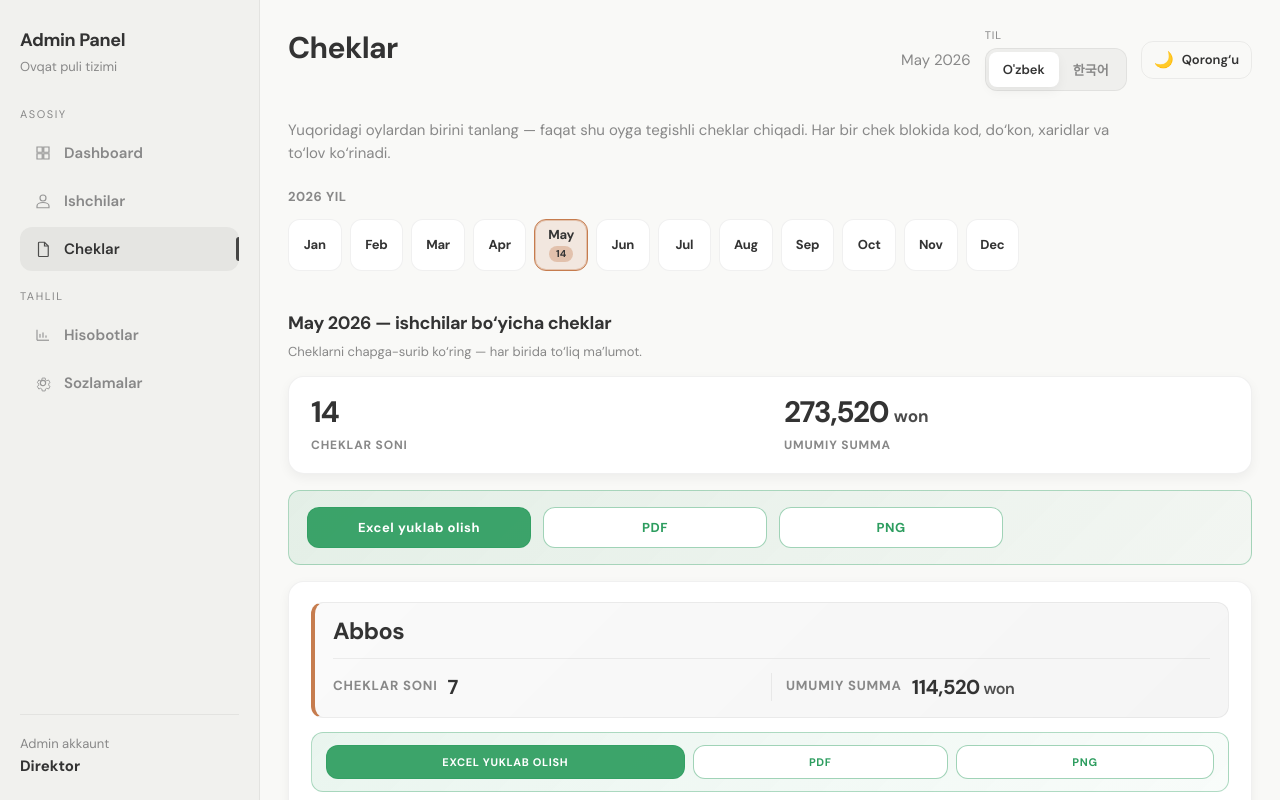
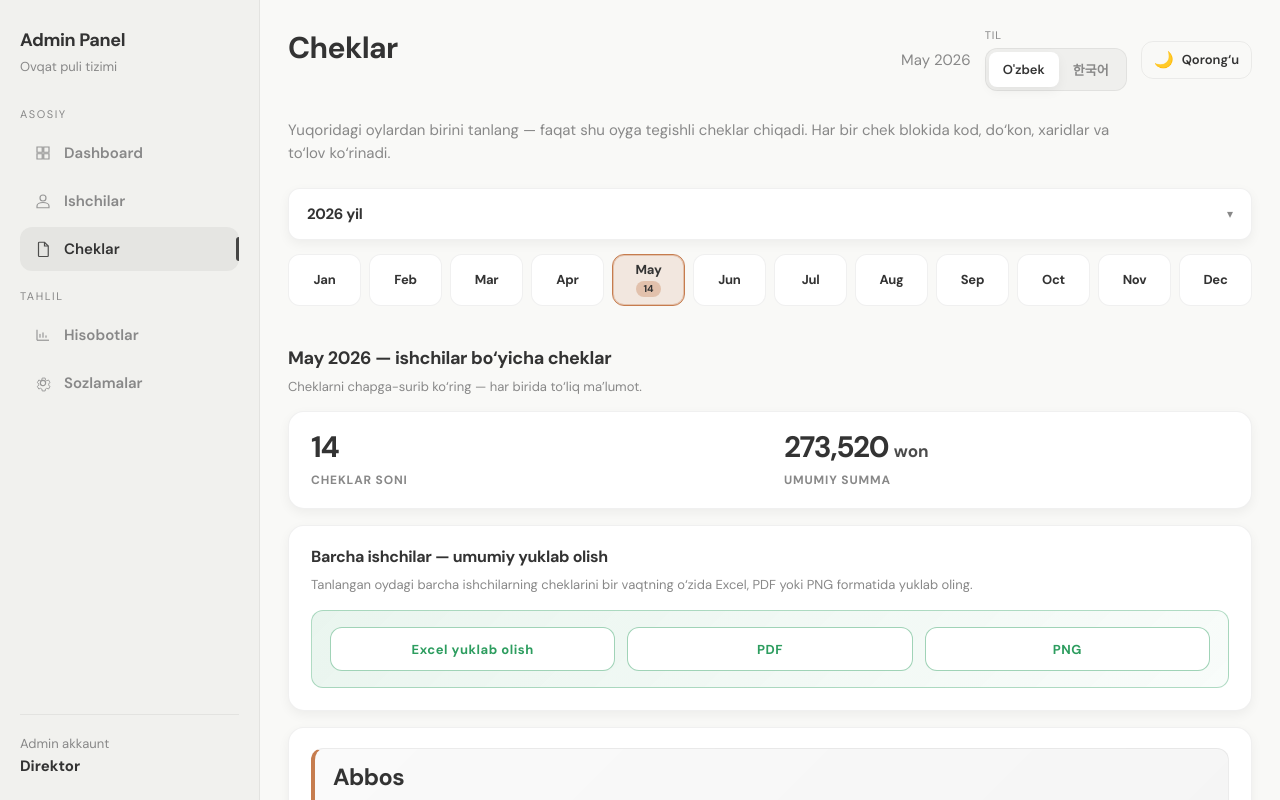
Before and after one commit to Abbos-Amirov/CheckAdmin-Frontend, a React (Vite) app: page /receipts in a window 1280 px wide. Shown: the top 800 px of the page. Built offline with nearby package versions, Linux system fonts and the light colour scheme.

Commit message:
feat(receipts): year picker (2026–2036), full-width month bar and download buttons

```diff
--- a/src/components/receipts/ReceiptsMonthDownloadBar.module.scss
+++ b/src/components/receipts/ReceiptsMonthDownloadBar.module.scss
@@ -21,6 +21,26 @@
       rgba(74, 222, 128, 0.12),
       rgba(74, 222, 128, 0.04)
     );
+  }
+}
+
+.barPage {
+  width: 100%;
+  flex-wrap: nowrap;
+
+  .btn {
+    flex: 1 1 0;
+    min-width: 0;
+    max-width: none;
+    min-height: 44px;
+  }
+
+  @media (max-width: 520px) {
+    flex-wrap: wrap;
+
+    .btn {
+      flex: 1 1 100%;
+    }
   }
 }
 
@@ -56,33 +76,14 @@
   }
 }
 
-.btnExcel {
-  border: 1px solid rgba(45, 157, 95, 0.55);
-  background: rgba(45, 157, 95, 0.92);
-  color: #fff;
-
-  [data-theme='dark'] & {
-    border-color: rgba(74, 222, 128, 0.5);
-    background: rgba(45, 157, 95, 0.85);
-    color: #f0fdf4;
-  }
-
-  &:hover:not(:disabled) {
-    background: rgba(45, 157, 95, 1);
-    box-shadow: 0 8px 20px rgba(45, 157, 95, 0.35);
-
-    [data-theme='dark'] & {
-      box-shadow: 0 8px 24px rgba(74, 222, 128, 0.25);
-    }
-  }
-}
-
 .barWorker {
   margin-top: 0;
   padding: 12px 14px;
   gap: 8px;
+  justify-content: center;
 
   .btn {
+    flex: 1 1 auto;
     min-width: 5.5rem;
     max-width: none;
     padding: 9px 12px;
@@ -92,6 +93,7 @@
   }
 }
 
+.btnExcel,
 .btnPdf,
 .btnPng {
   border: 1px solid rgba(45, 157, 95, 0.45);
--- a/src/components/receipts/ReceiptsMonthDownloadBar.tsx
+++ b/src/components/receipts/ReceiptsMonthDownloadBar.tsx
@@ -113,7 +113,7 @@ export function ReceiptsMonthDownloadBar({
 
   return (
     <div
-      className={`${styles.bar} ${isWorker ? styles.barWorker : ''} ${className}`.trim()}
+      className={`${styles.bar} ${isWorker ? styles.barWorker : styles.barPage} ${className}`.trim()}
       role="group"
       aria-label={ariaLabel}
       aria-busy={busy !== null}
--- a/src/i18n/ko.ts
+++ b/src/i18n/ko.ts
@@ -128,6 +128,7 @@ export const ko: Record<TranslationKey, string> = {
   reportsClearSelection: '월 선택 해제',
   receiptsGroupedTitle: '{{month}} — 직원별 영수증',
   receiptsYearLabel: '{{year}}년',
+  receiptsYearPickerAria: '연도 선택',
   receiptsMonthPickerAria: '월별로 필터',
   receiptsChecksCount: '영수증 {{count}}건',
   receiptsStatChecks: '영수증 건수',
@@ -147,6 +148,9 @@ export const ko: Record<TranslationKey, string> = {
   receiptExcelGrandTotal: '총 금액',
   receiptsMonthBulkDownloadsAria:
     '선택한 월의 모든 영수증을 PNG, PDF, Excel로 다운로드',
+  receiptsAllEmployeesDownloadTitle: '전체 직원 — 일괄 다운로드',
+  receiptsAllEmployeesDownloadHint:
+    '선택한 월의 모든 직원 영수증을 Excel, PDF, PNG로 한 번에 다운로드합니다.',
   receiptsWorkerDownloadsAria: '{{name}} — 영수증 PNG, PDF, Excel 다운로드',
   employeeReceiptsBulkDownloadsAria: '선택한 월의 모든 영수증 스캔·데이터 다운로드',
 };
--- a/src/i18n/uz.ts
+++ b/src/i18n/uz.ts
@@ -127,6 +127,7 @@ export const uz = {
   reportsClearSelection: 'Oy tanlovini bekor qilish',
   receiptsGroupedTitle: '{{month}} — ishchilar bo‘yicha cheklar',
   receiptsYearLabel: '{{year}} yil',
+  receiptsYearPickerAria: 'Yilni tanlash',
   receiptsMonthPickerAria: 'Oy bo‘yicha filtrlash',
   receiptsChecksCount: '{{count}} ta chek',
   receiptsStatChecks: 'Cheklar soni',
@@ -146,6 +147,9 @@ export const uz = {
   receiptExcelGrandTotal: 'Umumiy summa',
   receiptsMonthBulkDownloadsAria:
     'Tanlangan oy uchun barcha cheklarni PNG, PDF va Excel formatida yuklab olish',
+  receiptsAllEmployeesDownloadTitle: 'Barcha ishchilar — umumiy yuklab olish',
+  receiptsAllEmployeesDownloadHint:
+    'Tanlangan oydagi barcha ishchilarning cheklarini bir vaqtning o‘zida Excel, PDF yoki PNG formatida yuklab oling.',
   receiptsWorkerDownloadsAria: '{{name}} — cheklarni PNG, PDF va Excel formatida yuklab olish',
   employeeReceiptsBulkDownloadsAria:
     'Tanlangan oy uchun barcha chek skanlari va ma’lumotlarini yuklab olish',
--- a/src/pages/receipts/ReceiptsPage.module.scss
+++ b/src/pages/receipts/ReceiptsPage.module.scss
@@ -14,27 +14,137 @@
 
 .monthToolbar {
   margin-top: 6px;
+  display: flex;
+  flex-direction: column;
+  gap: 10px;
 }
 
-.yearLabel {
-  margin: 0 0 10px;
+.yearPickerWrap {
+  position: relative;
+  width: 100%;
+}
+
+.yearPickerBtn {
+  display: flex;
+  align-items: center;
+  justify-content: space-between;
+  gap: 12px;
+  width: 100%;
+  min-height: 52px;
+  padding: 12px 18px;
+  border-radius: var(--radius-md);
+  border: 1px solid var(--color-border);
+  background: var(--color-bg-elevated);
+  color: var(--color-text);
+  font: inherit;
+  cursor: pointer;
+  box-shadow: var(--shadow-card);
+  transition:
+    border-color 0.15s ease,
+    background 0.15s ease,
+    box-shadow 0.15s ease;
+
+  &:hover {
+    border-color: color-mix(in srgb, var(--color-accent) 45%, var(--color-border));
+  }
+
+  &:focus-visible {
+    outline: 2px solid var(--color-accent);
+    outline-offset: 2px;
+  }
+}
+
+.yearPickerBtnOpen {
+  border-color: var(--color-accent);
+  background: color-mix(in srgb, var(--color-accent) 10%, var(--color-bg-elevated));
+  box-shadow: inset 0 0 0 1px color-mix(in srgb, var(--color-accent) 30%, transparent);
+}
+
+.yearPickerLabel {
+  font-size: 0.9375rem;
+  font-weight: 800;
+  letter-spacing: -0.02em;
+}
+
+.yearPickerChevron {
+  flex-shrink: 0;
+  font-size: 0.75rem;
+  color: var(--color-text-muted);
+}
+
+.yearMenu {
+  display: grid;
+  grid-template-columns: repeat(11, minmax(0, 1fr));
+  gap: 8px;
+  width: 100%;
+  padding: 12px;
+  border-radius: var(--radius-md);
+  border: 1px solid var(--color-border);
+  background: var(--color-bg-elevated);
+  box-shadow: var(--shadow-card);
+
+  @media (max-width: 900px) {
+    grid-template-columns: repeat(4, minmax(0, 1fr));
+  }
+
+  @media (max-width: 520px) {
+    grid-template-columns: repeat(3, minmax(0, 1fr));
+  }
+}
+
+.yearOption {
+  min-height: 44px;
+  padding: 8px 6px;
+  border-radius: var(--radius-sm);
+  border: 1px solid var(--color-border);
+  background: var(--color-bg);
+  color: var(--color-text);
+  font: inherit;
   font-size: 0.8125rem;
   font-weight: 700;
-  letter-spacing: 0.04em;
-  text-transform: uppercase;
-  color: var(--color-text-muted);
+  cursor: pointer;
+  transition:
+    border-color 0.15s ease,
+    background 0.15s ease;
+
+  &:hover {
+    border-color: color-mix(in srgb, var(--color-accent) 45%, var(--color-border));
+    background: rgba(0, 0, 0, 0.02);
+
+    [data-theme='dark'] & {
+      background: rgba(255, 255, 255, 0.05);
+    }
+  }
+
+  &:focus-visible {
+    outline: 2px solid var(--color-accent);
+    outline-offset: 2px;
+  }
+}
+
+.yearOptionActive {
+  border-color: var(--color-accent);
+  background: color-mix(in srgb, var(--color-accent) 14%, transparent);
+  font-weight: 800;
+
+  [data-theme='dark'] & {
+    background: color-mix(in srgb, var(--color-accent) 22%, transparent);
+  }
 }
 
 .monthStrip {
   display: flex;
   flex-direction: row;
   flex-wrap: nowrap;
+  align-items: stretch;
+  width: 100%;
   gap: 8px;
+  padding: 4px 0 10px;
+  margin: 0;
+
+  @media (max-width: 640px) {
     overflow-x: auto;
-  padding: 4px 2px 10px;
-  margin: 0 -4px;
-  padding-left: 4px;
-  padding-right: 4px;
+    padding-bottom: 10px;
     scrollbar-width: thin;
 
     &::-webkit-scrollbar {
@@ -46,17 +156,18 @@
       border-radius: 999px;
     }
   }
+}
 
 .monthBtn {
-  flex: 0 0 auto;
+  flex: 1 1 0;
+  min-width: 0;
   display: inline-flex;
   flex-direction: column;
   align-items: center;
   justify-content: center;
   gap: 4px;
-  min-width: 3.35rem;
   min-height: 52px;
-  padding: 8px 12px;
+  padding: 8px 6px;
   border-radius: var(--radius-md);
   border: 1px solid var(--color-border);
   background: var(--color-bg-elevated);
@@ -67,6 +178,12 @@
     border-color 0.15s ease,
     background 0.15s ease,
     box-shadow 0.15s ease;
+
+  @media (max-width: 640px) {
+    flex: 0 0 auto;
+    min-width: 3.35rem;
+    padding: 8px 12px;
+  }
 
   &:hover {
     border-color: color-mix(in srgb, var(--color-accent) 45%, var(--color-border));
@@ -186,6 +303,30 @@
   color: var(--color-text-muted);
 }
 
+.allDownloadsCard {
+  padding: 20px 22px 22px;
+}
+
+.allDownloadsTitle {
+  margin: 0 0 8px;
+  font-size: 1rem;
+  font-weight: 800;
+  letter-spacing: -0.02em;
+}
+
+.allDownloadsHint {
+  margin: 0 0 16px;
+  max-width: 720px;
+  font-size: 0.8125rem;
+  line-height: 1.5;
+  color: var(--color-text-muted);
+}
+
+.allDownloadsBar {
+  width: 100%;
+  margin: 0;
+}
+
 .workerGroups {
   display: flex;
   flex-direction: column;
@@ -230,7 +371,8 @@
 }
 
 .workerDownloads {
-  margin-bottom: 16px;
+  margin-top: 18px;
+  margin-bottom: 0;
 }
 
 .workerMetrics {
--- a/src/pages/receipts/ReceiptsPage.tsx
+++ b/src/pages/receipts/ReceiptsPage.tsx
@@ -1,4 +1,4 @@
-import { useMemo, useState } from 'react';
+import { useEffect, useMemo, useRef, useState } from 'react';
 import type { Locale } from '@/i18n';
 import { useI18n } from '@/app/providers/I18nProvider';
 import { useReceipts } from '@/app/providers/ReceiptsProvider';
@@ -9,8 +9,14 @@ import { ReceiptsMonthDownloadBar } from '@/components/receipts/ReceiptsMonthDow
 import { receiptScanImageUrl } from '@/data/receiptScanAssets';
 import styles from './ReceiptsPage.module.scss';
 
-/** Demo: cheklar asosan shu yilda (mock). Keyin API / tanlangan yil. */
-const RECEIPTS_PAGE_YEAR = 2026;
+/** Demo: yil oralig‘i. Tanlangan yil bo‘yicha oylar filtrlashadi. */
+const RECEIPTS_DEFAULT_YEAR = 2026;
+const RECEIPTS_YEAR_END = 2036;
+
+const RECEIPTS_YEARS = Array.from(
+  { length: RECEIPTS_YEAR_END - RECEIPTS_DEFAULT_YEAR + 1 },
+  (_, i) => RECEIPTS_DEFAULT_YEAR + i,
+);
 
 const MONTH_INDEXES = [1, 2, 3, 4, 5, 6, 7, 8, 9, 10, 11, 12] as const;
 
@@ -32,25 +38,39 @@ type WorkerGroup = {
 export function ReceiptsPage() {
   const { t, locale } = useI18n();
   const { receipts } = useReceipts();
+  const [selectedYear, setSelectedYear] = useState(RECEIPTS_DEFAULT_YEAR);
   const [selectedMonth, setSelectedMonth] = useState(5);
+  const [yearMenuOpen, setYearMenuOpen] = useState(false);
+  const yearPickerRef = useRef<HTMLDivElement>(null);
+
+  useEffect(() => {
+    if (!yearMenuOpen) return;
+    const onDocClick = (e: MouseEvent) => {
+      if (yearPickerRef.current && !yearPickerRef.current.contains(e.target as Node)) {
+        setYearMenuOpen(false);
+      }
+    };
+    document.addEventListener('mousedown', onDocClick);
+    return () => document.removeEventListener('mousedown', onDocClick);
+  }, [yearMenuOpen]);
 
   const countsByMonth = useMemo(() => {
     const arr = Array.from({ length: 12 }, () => 0);
     for (const r of receipts) {
       const d = new Date(r.createdAt);
-      if (d.getUTCFullYear() === RECEIPTS_PAGE_YEAR) {
+      if (d.getUTCFullYear() === selectedYear) {
         arr[d.getUTCMonth()] += 1;
       }
     }
     return arr;
-  }, [receipts]);
+  }, [receipts, selectedYear]);
 
   const filtered = useMemo(
     () =>
       receipts.filter((r) =>
-        receiptInYearMonth(r.createdAt, RECEIPTS_PAGE_YEAR, selectedMonth),
+        receiptInYearMonth(r.createdAt, selectedYear, selectedMonth),
       ),
-    [receipts, selectedMonth],
+    [receipts, selectedYear, selectedMonth],
   );
 
   const groups = useMemo(() => {
@@ -83,16 +103,62 @@ export function ReceiptsPage() {
   }, [filtered]);
 
   const periodLabelDate = useMemo(
-    () => new Date(RECEIPTS_PAGE_YEAR, selectedMonth - 1, 1),
-    [selectedMonth],
+    () => new Date(selectedYear, selectedMonth - 1, 1),
+    [selectedYear, selectedMonth],
   );
+
+  const handleYearPick = (year: number) => {
+    setSelectedYear(year);
+    setYearMenuOpen(false);
+  };
 
   return (
     <div className={styles.page}>
       <p className={styles.lead}>{t('receiptsPageHint')}</p>
 
       <div className={styles.monthToolbar}>
-        <p className={styles.yearLabel}>{t('receiptsYearLabel', { year: RECEIPTS_PAGE_YEAR })}</p>
+        <div className={styles.yearPickerWrap} ref={yearPickerRef}>
+          <button
+            type="button"
+            className={`${styles.yearPickerBtn} ${yearMenuOpen ? styles.yearPickerBtnOpen : ''}`.trim()}
+            aria-expanded={yearMenuOpen}
+            aria-haspopup="listbox"
+            aria-label={t('receiptsYearPickerAria')}
+            onClick={() => setYearMenuOpen((open) => !open)}
+          >
+            <span className={styles.yearPickerLabel}>
+              {t('receiptsYearLabel', { year: selectedYear })}
+            </span>
+            <span className={styles.yearPickerChevron} aria-hidden>
+              {yearMenuOpen ? '▴' : '▾'}
+            </span>
+          </button>
+
+          {yearMenuOpen ? (
+            <div
+              className={styles.yearMenu}
+              role="listbox"
+              aria-label={t('receiptsYearPickerAria')}
+            >
+              {RECEIPTS_YEARS.map((year) => {
+                const active = year === selectedYear;
+                return (
+                  <button
+                    key={year}
+                    type="button"
+                    role="option"
+                    aria-selected={active}
+                    className={`${styles.yearOption} ${active ? styles.yearOptionActive : ''}`.trim()}
+                    onClick={() => handleYearPick(year)}
+                  >
+                    {t('receiptsYearLabel', { year })}
+                  </button>
+                );
+              })}
+            </div>
+          ) : null}
+        </div>
+
         <div className={styles.monthStrip} role="tablist" aria-label={t('receiptsMonthPickerAria')}>
           {MONTH_INDEXES.map((m) => {
             const count = countsByMonth[m - 1];
@@ -144,11 +210,20 @@ export function ReceiptsPage() {
               <span className={styles.overviewCaption}>{t('receiptsStatTotal')}</span>
             </div>
           </div>
-          <ReceiptsMonthDownloadBar
-            receipts={filtered}
-            year={RECEIPTS_PAGE_YEAR}
-            month={selectedMonth}
-          />
+
+          <Card className={styles.allDownloadsCard}>
+            <h3 className={styles.allDownloadsTitle}>
+              {t('receiptsAllEmployeesDownloadTitle')}
+            </h3>
+            <p className={styles.allDownloadsHint}>{t('receiptsAllEmployeesDownloadHint')}</p>
+            <ReceiptsMonthDownloadBar
+              receipts={filtered}
+              year={selectedYear}
+              month={selectedMonth}
+              variant="page"
+              className={styles.allDownloadsBar}
+            />
+          </Card>
         </>
       ) : null}
 
@@ -177,14 +252,6 @@ export function ReceiptsPage() {
                   </div>
                 </div>
               </div>
-              <ReceiptsMonthDownloadBar
-                receipts={g.receipts}
-                year={RECEIPTS_PAGE_YEAR}
-                month={selectedMonth}
-                singleEmployeeName={g.employeeName}
-                variant="worker"
-                className={styles.workerDownloads}
-              />
               <div className={styles.horizontalStrip} role="list">
                 {g.receipts.map((r) => (
                   <div key={r.id} className={styles.stripItem} role="listitem">
@@ -192,6 +259,14 @@ export function ReceiptsPage() {
                   </div>
                 ))}
               </div>
+              <ReceiptsMonthDownloadBar
+                receipts={g.receipts}
+                year={selectedYear}
+                month={selectedMonth}
+                singleEmployeeName={g.employeeName}
+                variant="worker"
+                className={styles.workerDownloads}
+              />
             </Card>
           ))}
         </div>
```
Lines whose indentation alone changed are shown as unchanged.
